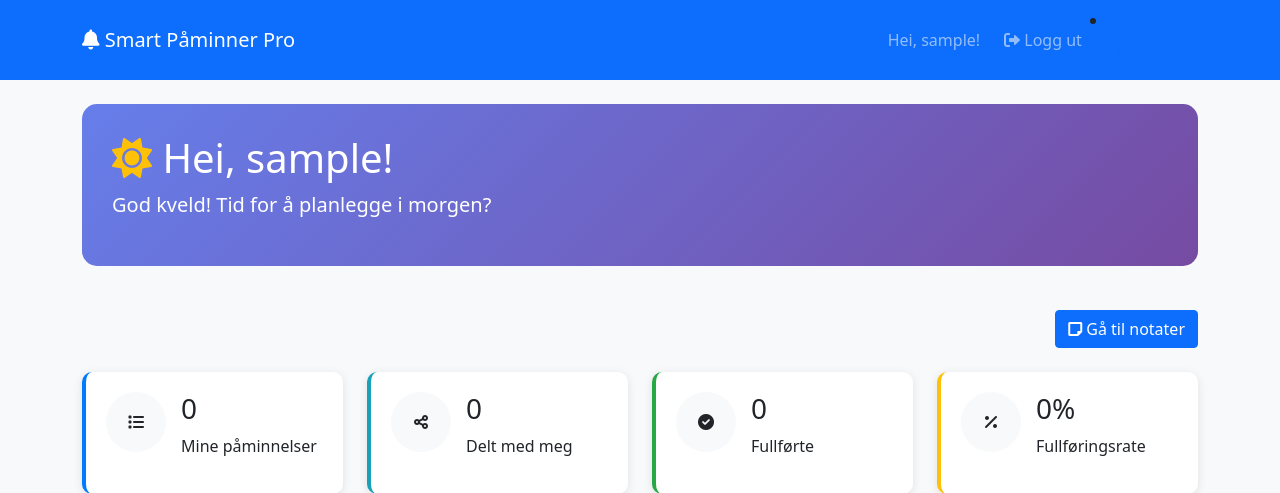
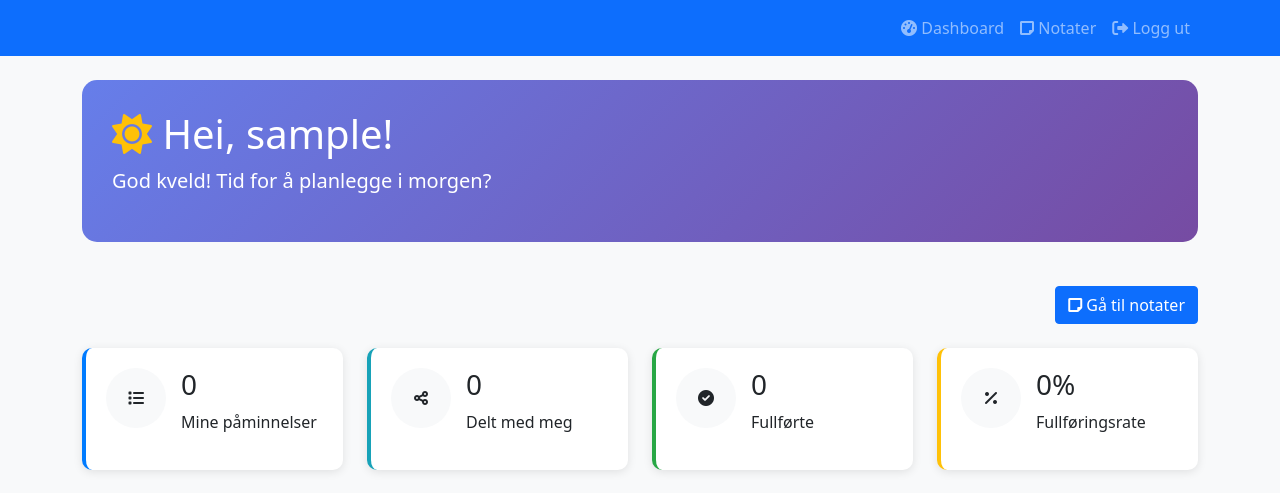
Before and after one commit to GmailHelene/SmartReminder, a Flask app: page /dashboard in a window 1280 px wide. Shown: the top 493 px of the page. Run offline with Flask 3, Linux system fonts and the light colour scheme; the visitor is signed in with stand-in values (Sample User, id 1); some libraries are stand-ins or nearby versions.

Commit message:
Update base.html

```diff
--- a/templates/base.html
+++ b/templates/base.html
@@ -77,25 +77,19 @@
 <body class="bg-light">
     <nav class="navbar navbar-expand-lg navbar-dark bg-primary">
         <div class="container">
-            <a class="navbar-brand" href="{{ url_for('dashboard') }}">
-                <i class="fas fa-bell"></i> Smart Påminner Pro
-            </a>
-
-            {% if current_user.is_authenticated %}
-            <div class="navbar-nav ms-auto">
-                <span class="navbar-text me-3">
-                    Hei, {{ current_user.username }}!
-                </span>
-                <a class="nav-link" href="{{ url_for('logout') }}">
-                    <i class="fas fa-sign-out-alt"></i> Logg ut
-                </a>
-            </div>
-        <li class="nav-item">
-            <a class="nav-link" href="{{ url_for('notes') }}">
-                <i class="fas fa-sticky-note"></i> Notater
-            </a>
-        </li>
-            {% endif %}
+          <div class="navbar-nav ms-auto">
+    {% if current_user.is_authenticated %}
+        <a class="nav-link" href="{{ url_for('dashboard') }}">
+            <i class="fas fa-tachometer-alt"></i> Dashboard
+        </a>
+        <a class="nav-link" href="{{ url_for('notes') }}">
+            <i class="fas fa-sticky-note"></i> Notater
+        </a>
+        <a class="nav-link" href="{{ url_for('logout') }}">
+            <i class="fas fa-sign-out-alt"></i> Logg ut
+        </a>
+    {% endif %}
+</div>
         </div>
     </nav>
 
```
